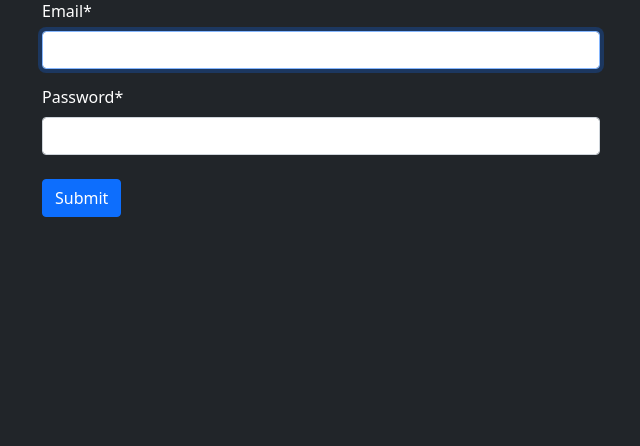
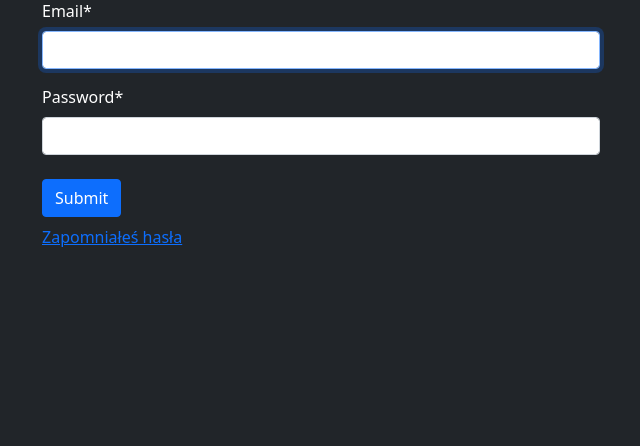
Before and after one commit to pymasterspl/reddit, a Django app: page /users/login/ in a window 1280 px wide. Shown: the part 152-598 px from the top of the page, without its empty margins (319-959 px from the left). Run offline with Django 5.2, Linux system fonts and the light colour scheme; parts of the project's set-up code (start-up, migrations or seed data) failed here and were passed over; some libraries are stand-ins or nearby versions.

Commit message:
Add link on recovery password

```diff
--- a/users/templates/users/login.html
+++ b/users/templates/users/login.html
@@ -14,7 +14,9 @@
                         <button type="submit" class="btn btn-primary mt-2 mb-2">Submit</button>
                     </div>
                 </form>
-
+                <div class="c">
+                    <a href="{% url 'reset_password'  %}">Zapomniałeś hasła</a>
+                </div>
             </div>
         </div>
     </div>
```
